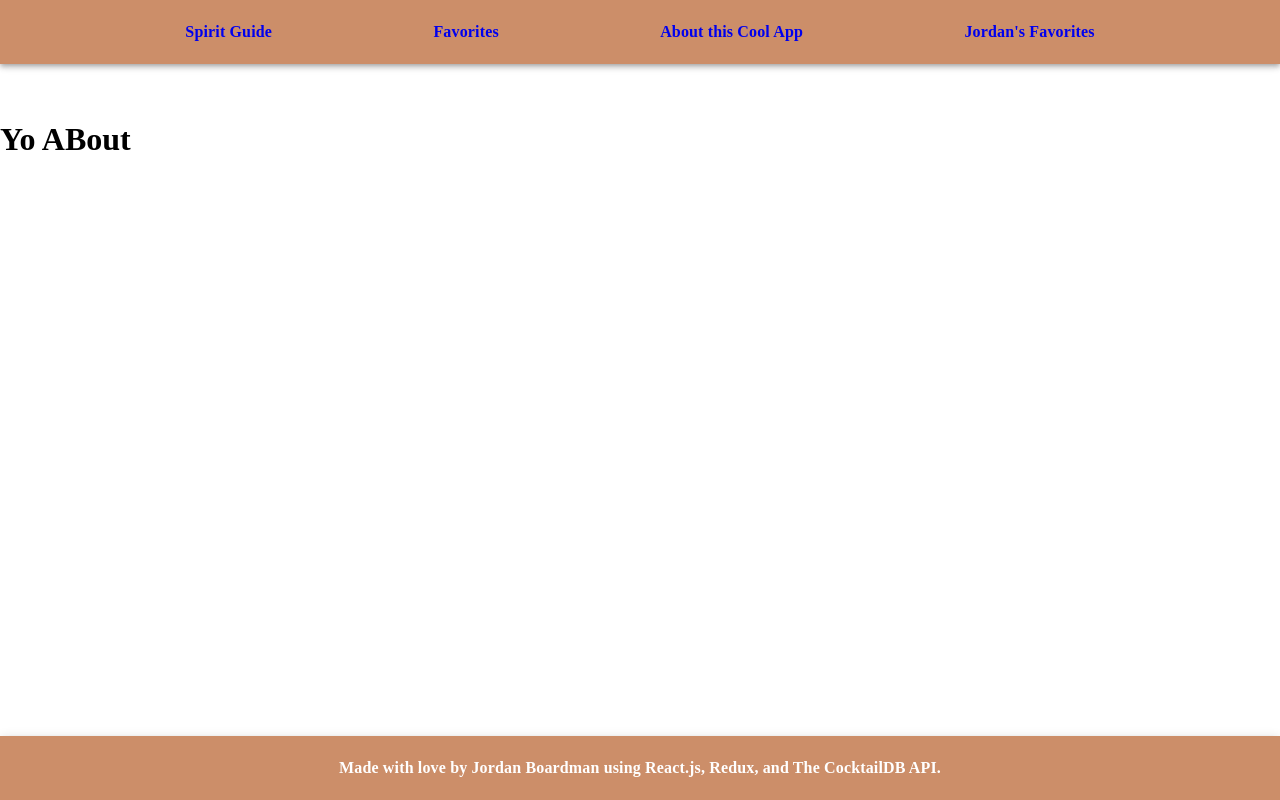
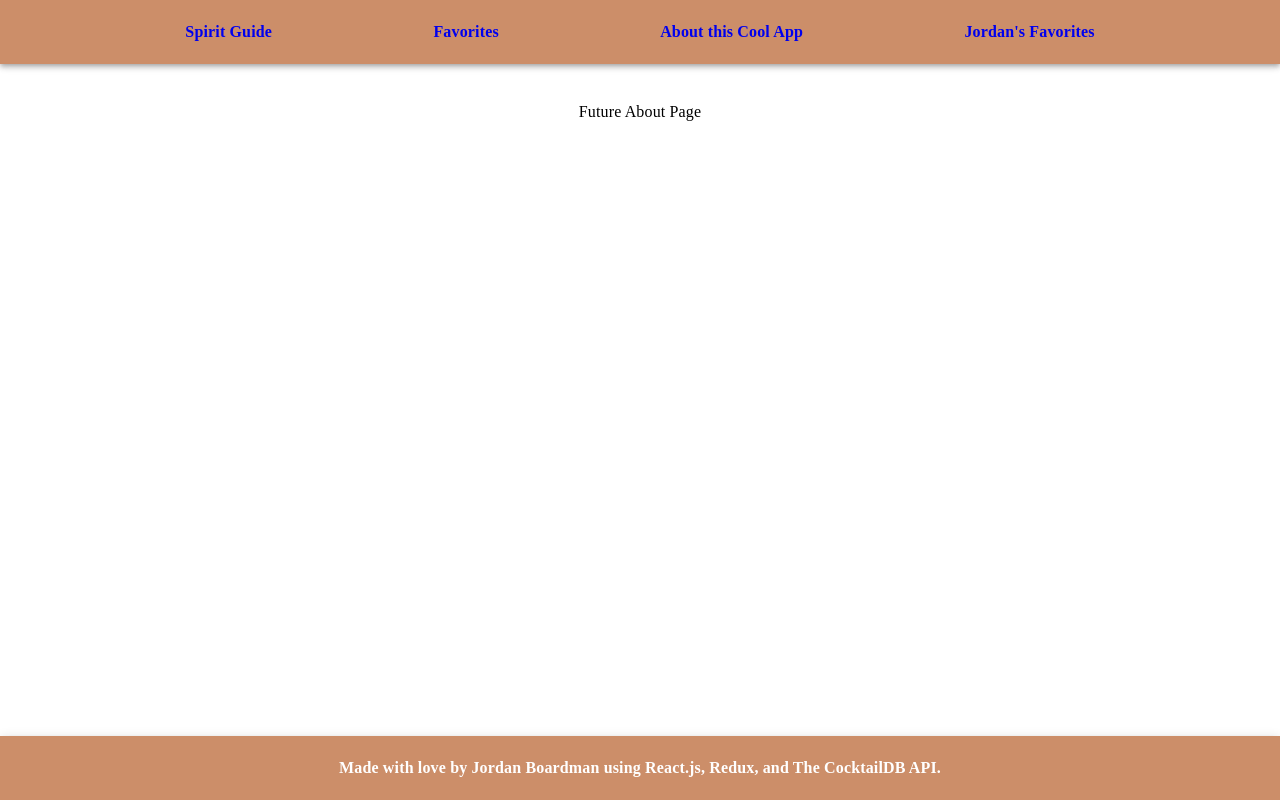
Before and after one commit to jordanboardman/digitalcrafts-react-project, a React (Create React App) app in the folder react-project/: page /about in a window 1280 px wide. Built offline with nearby package versions, Linux system fonts and the light colour scheme; a web font is replaced by a local one.

Commit message:
finished styling

```diff
--- a/react-project/src/pages/About.js
+++ b/react-project/src/pages/About.js
@@ -1,10 +1,13 @@
 import React from "react";
+import { Typography } from "@mui/material";
 
 const About = () => {
   return (
-    <div>
-      <h1>Yo ABout</h1>
-    </div>
+    <Typography
+      sx={{ display: "flex", justifyContent: "center", fontFamily: "luminari" }}
+    >
+      Future About Page
+    </Typography>
   );
 };
 
--- a/react-project/src/pages/AddFavorites.js
+++ b/react-project/src/pages/AddFavorites.js
@@ -1,7 +1,14 @@
 import React from "react";
+import { Typography } from "@mui/material";
 
 const AddFavorites = () => {
-  return <h1>Yo Add Favs</h1>;
+  return (
+    <Typography
+      sx={{ display: "flex", justifyContent: "center", fontFamily: "luminari" }}
+    >
+      Future Favorites Page
+    </Typography>
+  );
 };
 
 export default AddFavorites;
--- a/react-project/src/pages/Error.js
+++ b/react-project/src/pages/Error.js
@@ -13,7 +13,7 @@ const card = (
       {/* <Typography sx={{ fontSize: 14 }} color="text.secondary" gutterBottom>
         Uh Oh!
       </Typography> */}
-      <Typography variant="h5" component="div">
+      <Typography sx={{ fontFamily: "luminari" }} variant="h5" component="div">
         Oops! Time to call it a night, my dude. Cheers!
       </Typography>
 
@@ -23,7 +23,11 @@ const card = (
     </CardContent>
     <CardActions sx={{ display: "flex", justifyContent: "center" }}>
       <Link to="/" underline="none">
-        <Button size="small" variant="contained">
+        <Button
+          sx={{ fontFamily: "luminari" }}
+          size="small"
+          variant="contained"
+        >
           Back to Home
         </Button>
       </Link>
--- a/react-project/src/pages/JordansFavorites.js
+++ b/react-project/src/pages/JordansFavorites.js
@@ -1,7 +1,14 @@
 import React from "react";
+import { Typography } from "@mui/material";
 
 const JordansFavorites = () => {
-  return <h1>Yo Jordan's Favs</h1>;
+  return (
+    <Typography
+      sx={{ display: "flex", justifyContent: "center", fontFamily: "luminari" }}
+    >
+      Future Jordan's Favorites
+    </Typography>
+  );
 };
 
 export default JordansFavorites;
```
Also changed, not shown: 1 other file (tests, documents, lock files or other folders).
